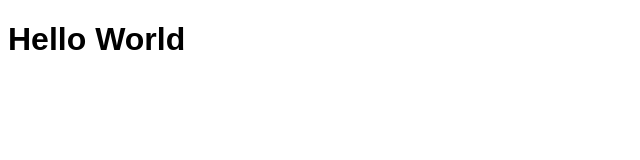
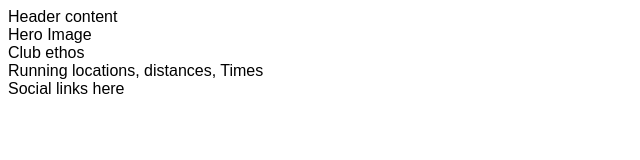
Before and after one commit to leannel89/love-running, a plain HTML site: page index.html in a window 1280 px wide. Shown: the whole page, without its empty margins (0-640 px from the left). Drawn offline with Linux system fonts and the light colour scheme.

Commit message:
Add core structure for home page

```diff
--- a/index.html
+++ b/index.html
@@ -10,6 +10,10 @@
     <title>Love Running</title>
 </head>
 <body>
-    <h1>Hello World</h1>
+    <header>Header content</header>
+    <section>Hero Image</section>
+    <section>Club ethos</section>
+    <section>Running locations, distances, Times</section>
+    <footer>Social links here</footer>
 </body>
 </html>
```
